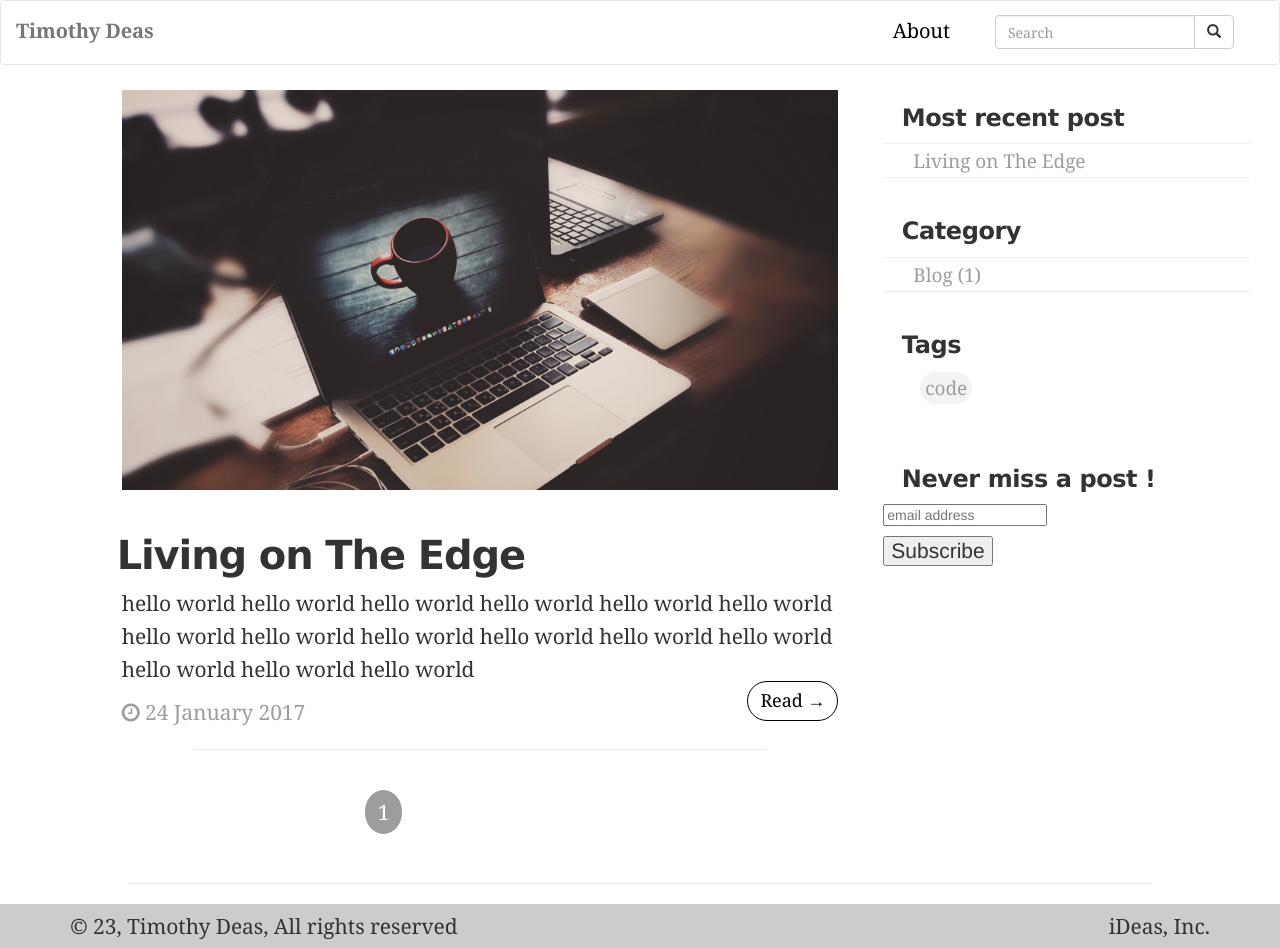
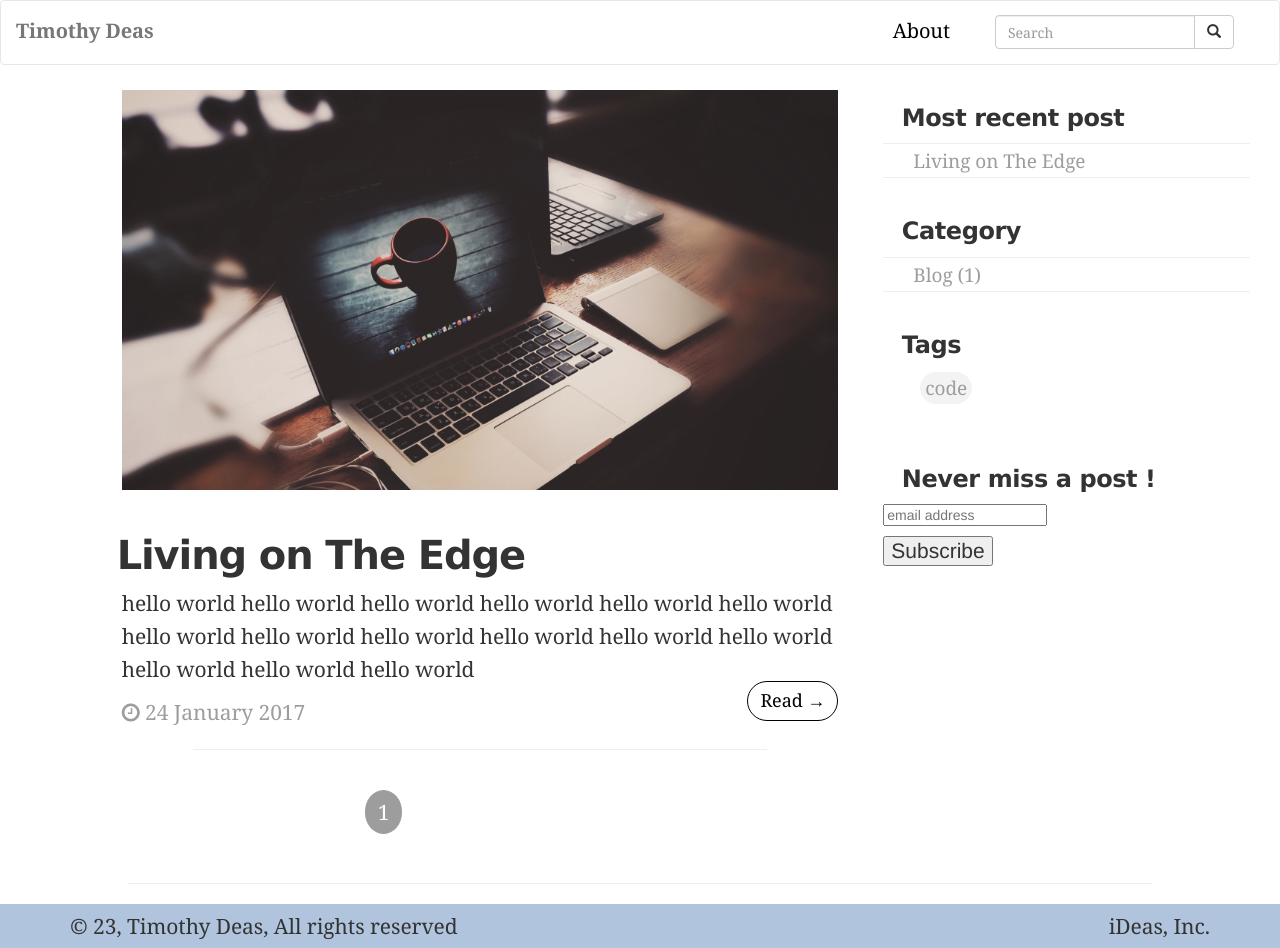
Before and after one commit to thEnchanter/thenchanter.github.io, a Jekyll site: the page built from index.html, in a window 1280 px wide and 948 px high. Built offline with Jekyll 4.4.1, drawn with Linux system fonts in a browser that asks for light colours; the list of posts is cut into pages by our own code; comment, search, counter and statistics services are not loaded.

Commit message:
Update custom.css

```diff
--- a/css/custom.css
+++ b/css/custom.css
@@ -385,7 +385,7 @@ body::-webkit-scrollbar-thumb {
 }
 
 .footer-bottom {
-    background-color: #ccc;
+    background-color: #b0c4de;
     min-height: 30px;
     width: 100%;
 }
```
